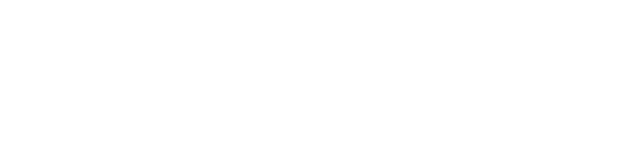
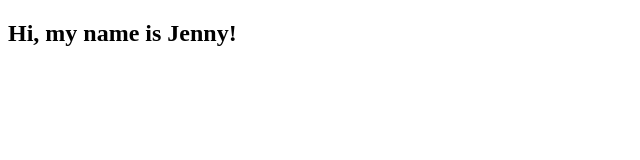
Before and after one commit to maudlinmandrake/personal-portfolio, a plain HTML site: page index.html in a window 1280 px wide. Shown: the whole page, without its empty margins (0-640 px from the left). Drawn offline with Linux system fonts and the light colour scheme.

Commit message:
User Story #2 - h1 in welcome section

```diff
--- a/index.html
+++ b/index.html
@@ -14,7 +14,7 @@
       </nav>
     </header>
     <section id="welcome-section">
-
+      <h1>Hi, my name is Jenny!</h1>
     </section>
     <section id="projects">
 
```
